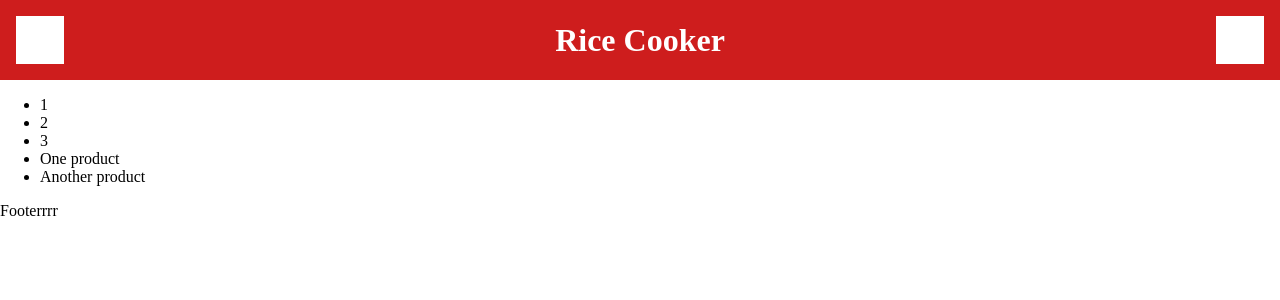
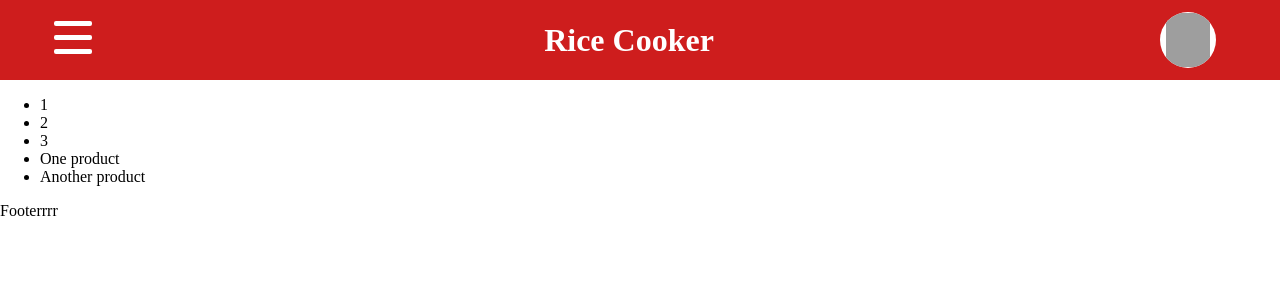
Before and after one commit to Arthur-Fetter/Studies, a Node server app: page / in a window 1280 px wide. Shown: the top 300 px of the page. Run offline with Node 20, Linux system fonts and the light colour scheme; grey boxes are pictures that could not be loaded.

Commit message:
Style hamburger and profile buttons on navbar

```diff
--- a/PostgreSQL/public/styles.css
+++ b/PostgreSQL/public/styles.css
@@ -1,3 +1,4 @@
+/* Navbar */
 .navigation-bar {
     width: 100vmax;
     height:5rem;
@@ -9,21 +10,48 @@
     justify-content: space-between;
 }
 
-.nav-menu-button {
-    background-color: white;
-    height: 3rem;
-    width: 3rem;
+/* Hamburger button */
+#menu-button {
+    width: 50px;
+    height: 40px;
+    background: none;
+    border: none;
+    cursor: pointer;
+    display: flex;
+    flex-direction: column;
+    justify-content: space-between;
+    align-items: center;
 
-    margin: 0 1rem 0 1rem;
+    margin: 0 1rem 0 3rem;
 }
 
-.nav-profile {
+.bar {
+    width: 100%;
+    height: 5px;
     background-color: white;
-    height: 3rem;
-    width: 3rem;
+    margin-bottom: 5px;
+    border-radius: 2px;
+}
 
-    margin: 0 1rem 0 1rem;
+/* Profile Button */
+.profile-button {
+    width: 3.5rem;
+    height: 3.5rem;
+    border: none;
+    background-color: white;
+    border-radius: 50%;
+    cursor: pointer;
+    overflow: hidden;
+
+    margin: 0 4rem 0 1rem;
 }
+
+.profile-button img {
+    width: 100%;
+    height: 100%;
+    object-fit: cover;
+}
+
 
 h1 {
     margin: 0;
--- a/PostgreSQL/views/header.ejs
+++ b/PostgreSQL/views/header.ejs
@@ -9,11 +9,14 @@
 
 <body>
     <div class="navigation-bar">
-        <div class="nav-menu-button">
+        <button id="menu-button">
+            <span class="bar"></span>
+            <span class="bar"></span>
+            <span class="bar"></span>
+        </button>
 
-        </div>
         <h1> Rice Cooker </h1>
-        <div class="nav-profile">
-
-        </div>
+        <button class="profile-button">
+            <img src="profile-picture.jpg" alt="Profile Picture">
+        </button>
     </div>
```
